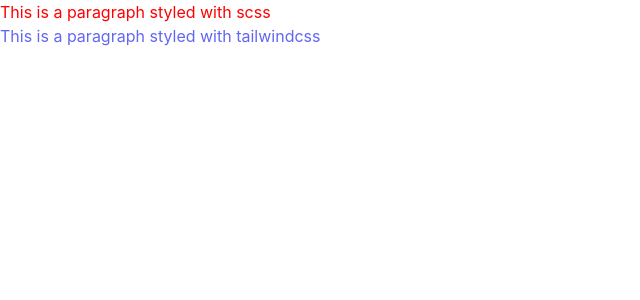
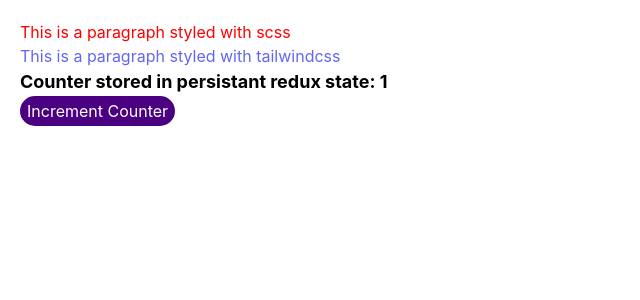
Before and after one commit to mmmewk/template-react-spa-with-aws-cdk, a React (Create React App) app: page / in a window 1280 px wide. Shown: the top 300 px of the page, without its empty margins (0-640 px from the left). Built offline with nearby package versions, Linux system fonts and the light colour scheme.

Commit message:
Add: Redux Toolkit

```diff
--- a/package.json
+++ b/package.json
@@ -3,6 +3,7 @@
   "version": "0.1.0",
   "private": true,
   "dependencies": {
+    "@reduxjs/toolkit": "^1.9.5",
     "@testing-library/jest-dom": "^5.16.5",
     "@testing-library/react": "^13.4.0",
     "@testing-library/user-event": "^13.5.0",
@@ -12,7 +13,11 @@
     "@types/react-dom": "^18.2.4",
     "react": "^18.2.0",
     "react-dom": "^18.2.0",
+    "react-redux": "^8.0.7",
     "react-scripts": "5.0.1",
+    "redux": "^4.2.1",
+    "redux-persist": "^6.0.0",
+    "redux-thunk": "^2.4.2",
     "sass": "^1.62.1",
     "typescript": "^4.9.5",
     "web-vitals": "^2.1.4"
--- a/src/App.scss
+++ b/src/App.scss
@@ -3,3 +3,17 @@
     color: red;
   }
 }
+
+button {
+  padding: 1px 5px;
+  border-radius: 20px;
+  border: 2px solid indigo;
+  background-color: indigo;
+  color: white;
+  cursor: pointer;
+
+  &:active {
+    background-color: white;
+    color: indigo;
+  }
+}
--- a/src/App.tsx
+++ b/src/App.tsx
@@ -1,12 +1,27 @@
+import { useDispatch, useSelector } from "react-redux";
 import "./App.scss";
+import { RootState } from "./redux/store";
+import { incrementCounter } from "./redux/slices/exampleSlice";
 
 function App() {
+  const counter = useSelector((state: RootState) => state.example.counter);
+  const dispatch = useDispatch();
+
+  const increment = () => {
+    dispatch(incrementCounter(1));
+  };
+
   return (
-    <div className="App">
+    <div className="App p-5">
       <p className="Red">This is a paragraph styled with scss</p>
       <p className="text-indigo-500">
         This is a paragraph styled with tailwindcss
       </p>
+      <label className="text-lg font-bold">
+        Counter stored in persistant redux state: {counter}
+      </label>
+      <br />
+      <button onClick={increment}>Increment Counter</button>
     </div>
   );
 }
--- a/src/index.tsx
+++ b/src/index.tsx
@@ -3,13 +3,23 @@
 import "./index.css";
 import App from "./App";
 import reportWebVitals from "./reportWebVitals";
+import { store } from "./redux/store";
+import { Provider } from "react-redux";
+import { persistStore } from "redux-persist";
+import { PersistGate } from "redux-persist/integration/react";
+
+let persistor = persistStore(store);
 
 const root = ReactDOM.createRoot(
   document.getElementById("root") as HTMLElement
 );
 root.render(
   <React.StrictMode>
-    <App />
+    <Provider store={store}>
+      <PersistGate loading={null} persistor={persistor}>
+        <App />
+      </PersistGate>
+    </Provider>
   </React.StrictMode>
 );
 
--- /dev/null
+++ b/src/redux/slices/exampleSlice.ts
@@ -0,0 +1,24 @@
+import { createSlice, PayloadAction } from "@reduxjs/toolkit";
+
+export interface ExampleState {
+  counter: number;
+}
+
+const initialState: ExampleState = {
+  counter: 1,
+};
+
+export const exampleSlice = createSlice({
+  name: "example",
+  initialState,
+  reducers: {
+    incrementCounter: (state, action: PayloadAction<number>) => {
+      state.counter += action.payload;
+    },
+  },
+});
+
+// Action creators are generated for each case reducer function
+export const { incrementCounter } = exampleSlice.actions;
+
+export default exampleSlice.reducer;
--- /dev/null
+++ b/src/redux/store.ts
@@ -0,0 +1,26 @@
+import { configureStore } from "@reduxjs/toolkit";
+import { combineReducers } from "redux";
+import { persistReducer } from "redux-persist";
+import thunk from "redux-thunk";
+import storage from "redux-persist/lib/storage";
+import exampleReduce from "./slices/exampleSlice";
+
+const reducers = combineReducers({
+  example: exampleReduce,
+});
+
+const persistConfig = {
+  key: "root",
+  storage,
+};
+
+const persistedReducer = persistReducer(persistConfig, reducers);
+
+export const store = configureStore({
+  reducer: persistedReducer,
+  devTools: process.env.NODE_ENV !== "production",
+  middleware: [thunk],
+});
+
+export type RootState = ReturnType<typeof store.getState>;
+export type AppDispatch = typeof store.dispatch;
```
Also changed, not shown: 1 other file (tests, documents, lock files or other folders).
